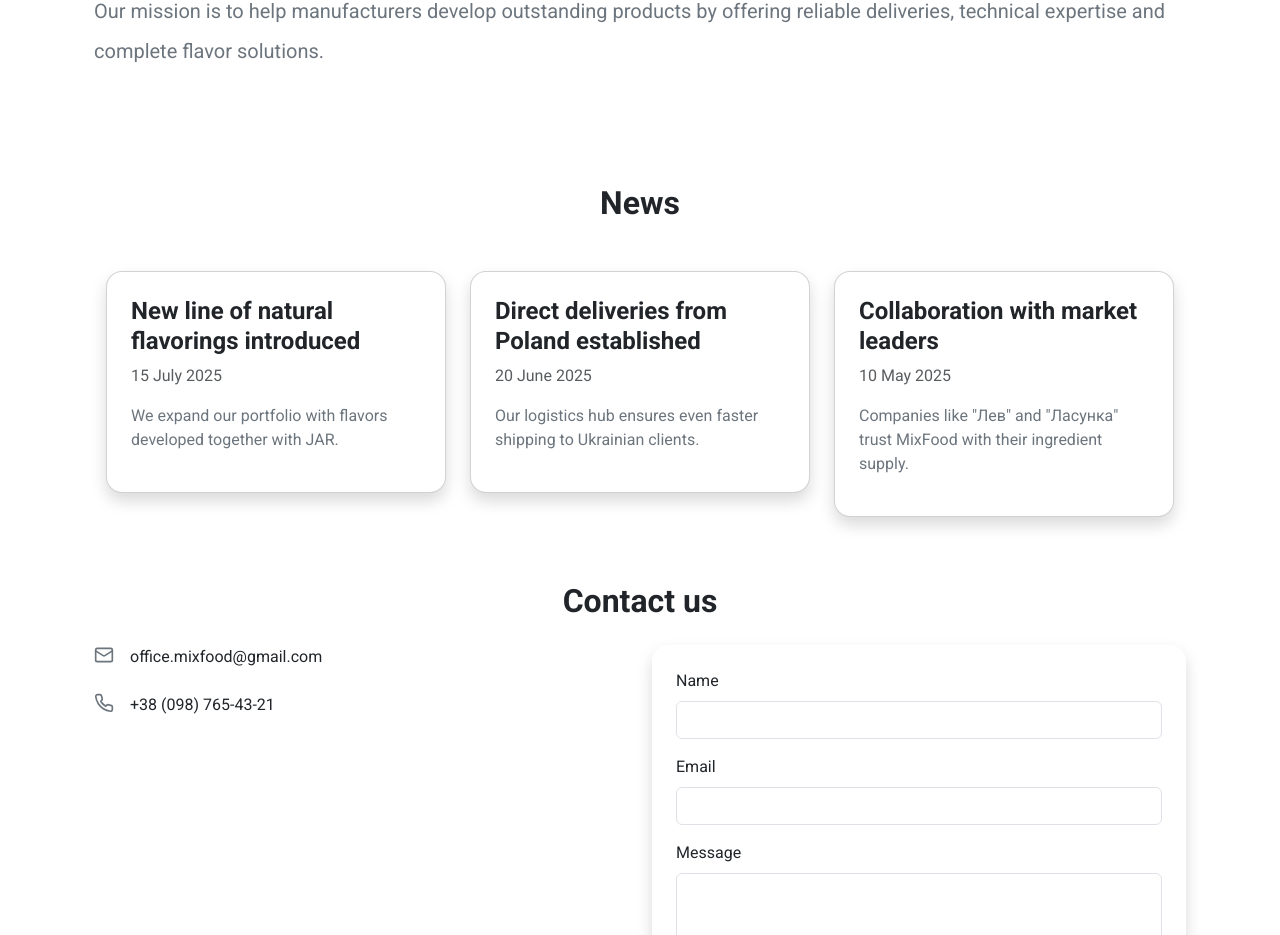
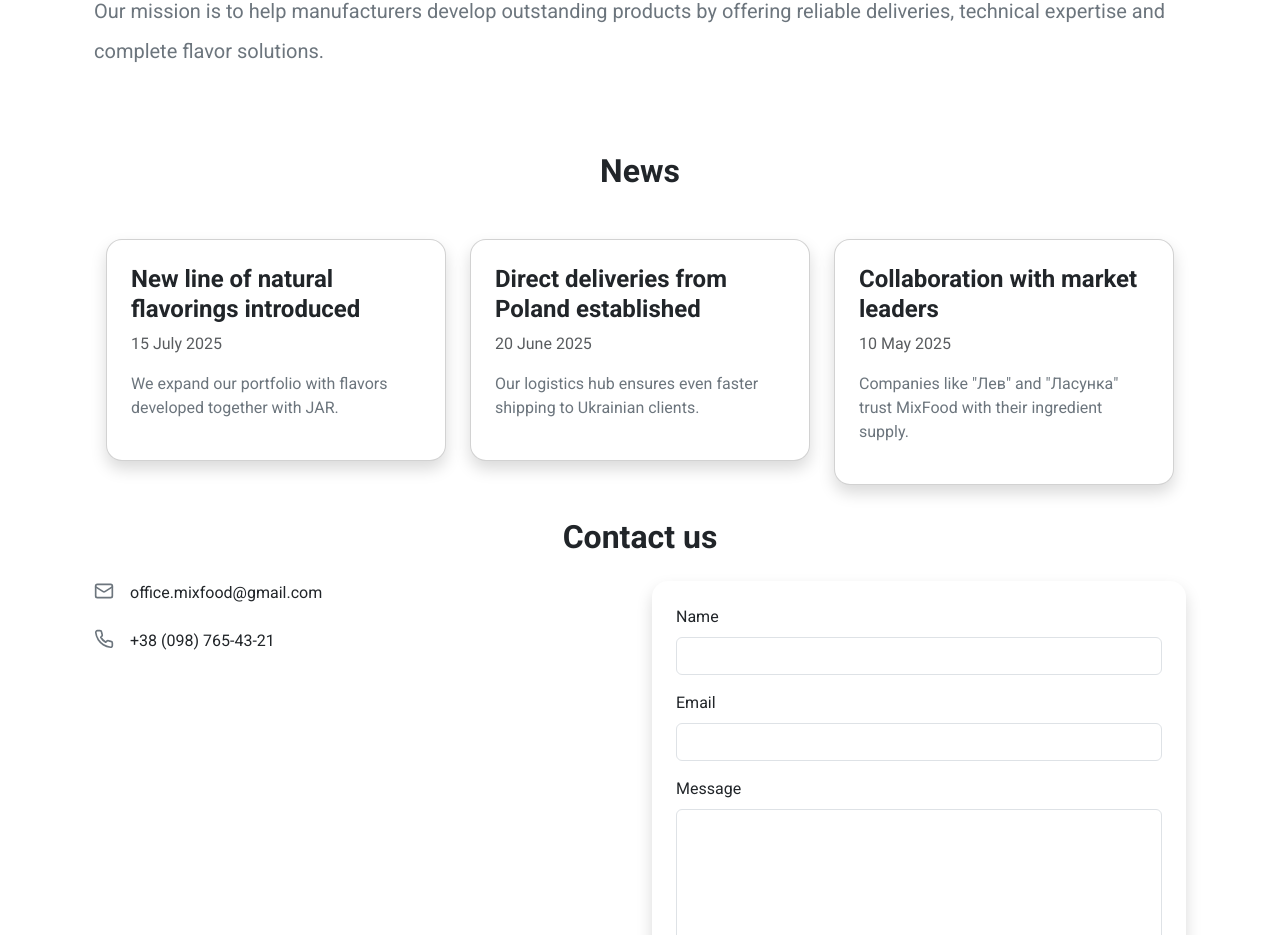
Before and after one commit to RenatAsadulov/Mix-food, a React (Vite) app: page / in a window 1280 px wide. Shown: the part 856-1791 px from the top of the page. Built offline with nearby package versions, Linux system fonts and the light colour scheme.

Commit message:
slightly remove padding

```diff
--- a/src/sections/NewsSection.jsx
+++ b/src/sections/NewsSection.jsx
@@ -11,7 +11,7 @@ export default function NewsSection() {
     date: baseDates[idx],
   }));
   return (
-    <section id="news" className="container py-5">
+    <section id="news" className="container py-3">
       <motion.h3
         initial={{ opacity: 0, y: 20 }}
         whileInView={{ opacity: 1, y: 0 }}
```
